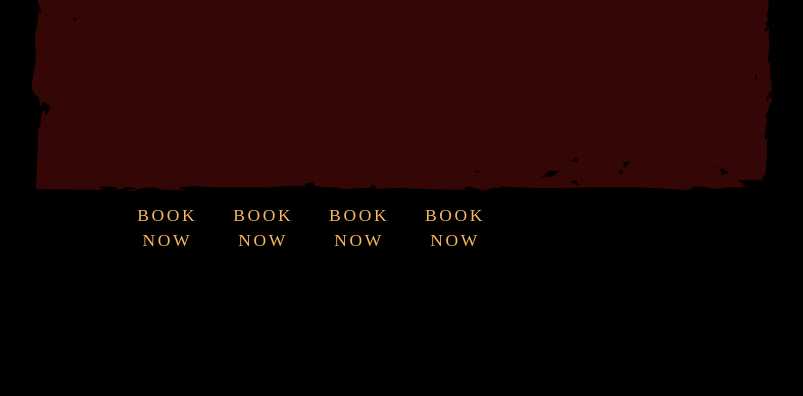
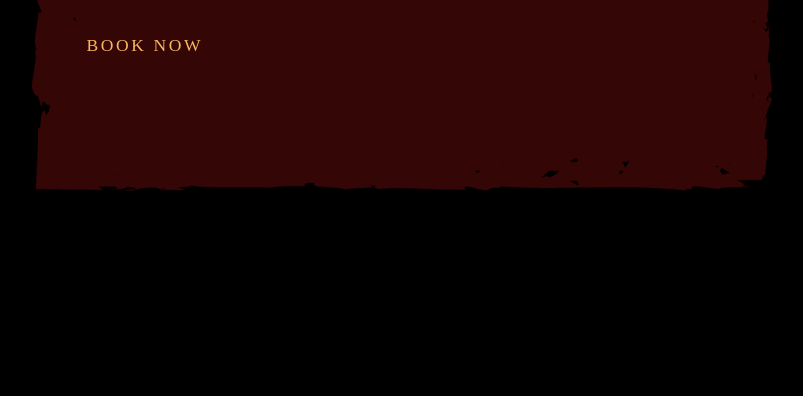
Before and after one commit to Komatshoe/batavia_gallery, a PHP site: page /service-page.html in a window 1280 px wide. Shown: the part 1107-1503 px from the top of the page, without its empty margins (50-853 px from the left). Run offline with PHP 8.4, Linux system fonts and the light colour scheme; some web fonts are replaced.

Commit message:
Update style.css

```diff
--- a/style.css
+++ b/style.css
@@ -350,14 +350,13 @@ a, a:hover, a:focus, a:active {
 }
 
 .button-footer{
-    font-size: 0.8em;
+    font-size: 0.6em;
 }
 
 .input-footer{
     display: block;
     width: 75%;
-    height: 0%
-    font-size: 14px;
+    height: 0%;
     color: #555;
     background-color: #fff;
 }
@@ -366,6 +365,7 @@ a, a:hover, a:focus, a:active {
     margin-top: 100px;
     align-content: center;
 }
+
 
 
 
@@ -439,6 +439,11 @@ a, a:hover, a:focus, a:active {
     grid-row: 5 / span 1;
 }
 
+.button-stories-1{
+    grid-column: 2 / span 2;
+    grid-row: 6 / span 1;
+}
+
 .square-stories-2 {
     grid-column: 5 /span 8;
     grid-row: 11 / span 3;
@@ -461,6 +466,11 @@ a, a:hover, a:focus, a:active {
     grid-row: 12 / span 1;
 }
 
+.button-stories-2{
+    grid-column: 6 / span 2;
+    grid-row: 13 / span 1;
+}
+
 .square-stories-3 {
     grid-column: 1 /span 8;
     grid-row: 18 / span 3;
@@ -481,6 +491,11 @@ a, a:hover, a:focus, a:active {
 .text-stories-3 {
     grid-column: 2 / span 6;
     grid-row: 19 / span 1;
+}
+
+.button-stories-3{
+    grid-column: 2 / span 2;
+    grid-row: 20 / span 1;
 }
 
 
@@ -548,7 +563,7 @@ a, a:hover, a:focus, a:active {
 .square-tours-1 {
     grid-column: 1 /span 8;
     grid-row: 1 / span 5;
-    padding-top: 5%;
+    margin-top: 5%;
 }
 
 .image-tours-1 {
@@ -564,14 +579,22 @@ a, a:hover, a:focus, a:active {
 .text-tours-1 {
     grid-column: 1 / span 5;
     grid-row: 2 / span 1;
-    padding-left: 10%;
+    margin-left: 10%;
 }
 
 .time-tours-1 {
     grid-column: 1 / span 5;
     grid-row: 3 / span 1;
-    padding-left: 10%;
+    margin-left: 10%;
 }
+
+.button-tours-1{
+    grid-column: 1 / span 3;
+    grid-row: 4 / span 1;
+    margin-right: 32%;
+    margin-top: 10%;
+}
+
 
 .square-tours-2 {
     grid-column: 1 /span 8;
@@ -599,6 +622,13 @@ a, a:hover, a:focus, a:active {
     grid-column: 1 / span 5;
     grid-row: 10 / span 1;
     padding-left: 10%;
+}
+
+.button-tours-2{
+    grid-column: 1 / span 3;
+    grid-row: 11 / span 1;
+    margin-right: 32%;
+    margin-top: 10%;
 }
 
 .square-tours-3 {
@@ -629,6 +659,13 @@ a, a:hover, a:focus, a:active {
     padding-left: 10%;
 }
 
+.button-tours-3{
+    grid-column: 1 / span 3;
+    grid-row: 18 / span 1;
+    margin-right: 32%;
+    margin-top: 10%;
+}
+
 .square-tours-4 {
     grid-column: 1 /span 8;
     grid-row: 22 / span 5;
@@ -656,3 +693,10 @@ a, a:hover, a:focus, a:active {
     grid-row: 24 / span 1;
     padding-left: 10%;
 }
+
+.button-tours-4{
+    grid-column: 1 / span 3;
+    grid-row: 25 / span 1;
+    margin-right: 32%;
+    margin-top: 10%;
+}
```
